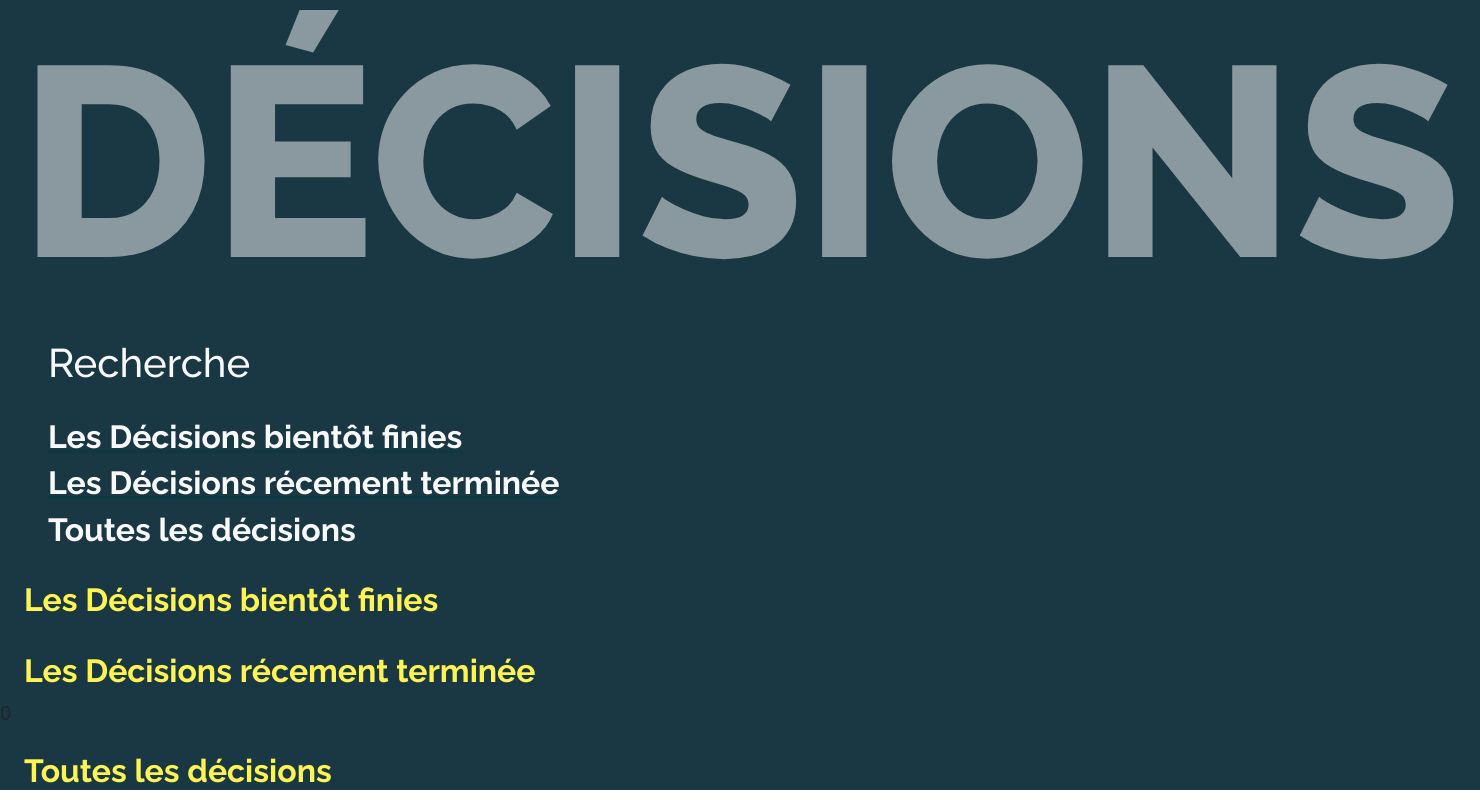
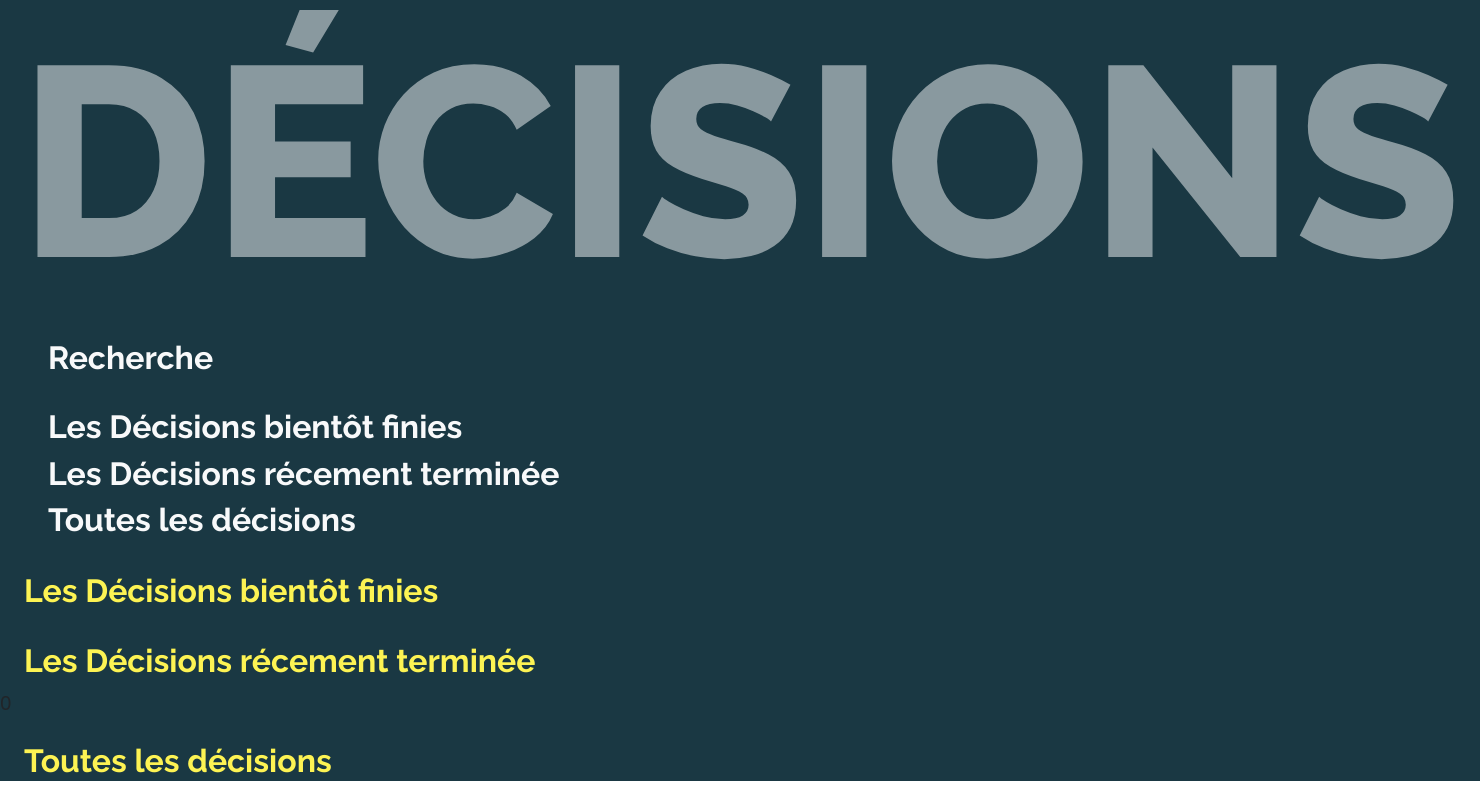
Before and after one commit to WildCodeSchool/202209-orleans-php-project-makesense, a Symfony app: template templates/home/index.html.twig in a window 1480 px wide. Run offline with Twig, Linux system fonts and the light colour scheme; the template is opened without the code that fills it, so the values that code supplies are empty; style sheets or scripts are compiled from the project's sources; some libraries are stand-ins or nearby versions.

Commit message:
correction

```diff
--- a/assets/styles/home.scss
+++ b/assets/styles/home.scss
@@ -3,10 +3,3 @@
 .home-background {
     background-color: $quatro;
 }
-
-.inputPassword {
-
-    border: none;
-    background-color: none;
-    background-color: rgba(255, 255, 255, 0);
-}
--- a/templates/home/index.html.twig
+++ b/templates/home/index.html.twig
@@ -17,33 +17,28 @@
 	</div>
 	<div>
 		<div class="mb-3 row px-5">
-			<label for="inputPassword" class="recherche text-light col-sm-2 col-form-label">
-				<h1>Recherche</h1>
+			<label class="recherche text-light col-sm-2 col-form-label">
+				<h2 class="fw-bolder">Recherche</h2>
 			</label>
 			<div class="col-sm-10">
 
 			</div>
 		</div>
 
-		<a href="#fini"><h2 class="recherche text-light px-5 fw-bolder">
+		<h2 class="recherche  px-5 fw-bolder "><a href="#fini" class = " text-decoration-none text-light" >Les Décisions bientôt finies</a>
+		</h2>
+		<h2 class="recherche text-light px-5 fw-bolder "><a href="#recent" class = " text-decoration-none text-light">Les Décisions récement terminée</a>
+		</h2>
+		<h2 class="recherche text-light px-5 fw-bolder "><a href="#toutes" class = " text-decoration-none text-light">Toutes les décisions</a>
+		</h2>
+		<h2 id="fini" class="recherche text-secondary px-4 pt-4 fw-bolder">
 			Les Décisions bientôt finies
-		</h2></a>
-	</a>
-	<a href="#recent"><h2 class="recherche text-light px-5 fw-bolder">
+		</h2>
+		<h2 id="recent" class="recherche text-secondary px-4 pt-4 fw-bolder">
 			Les Décisions récement terminée
 		</h2>
-		<a href="#toutes"></a><h2 class="recherche text-light px-5 fw-bolder">
+		0
+		<h2 id="toutes" class="recherche text-secondary px-4 pt-4 fw-bolder">
 			Toutes les décisions
 		</h2>
-
-		<h2 id = "fini" class="recherche text-secondary px-4 pt-4 fw-bolder">
-			Les Décisions bientôt finies
-		</h2>
-		   <h2 id = "recent" class="recherche text-secondary px-4 pt-4 fw-bolder">
-			Les Décisions récement terminée
-		</h2>
-0
-	<h2 id = "toutes" class="recherche text-secondary px-4 pt-4 fw-bolder">
-		Toutes les décisions
-	</h2>
-{% endblock %}
+		{% endblock %}
```
Also changed, not shown: assets/styles/app.scss (+0 -20 lines), templates/avis/avis.html.twig (added).
